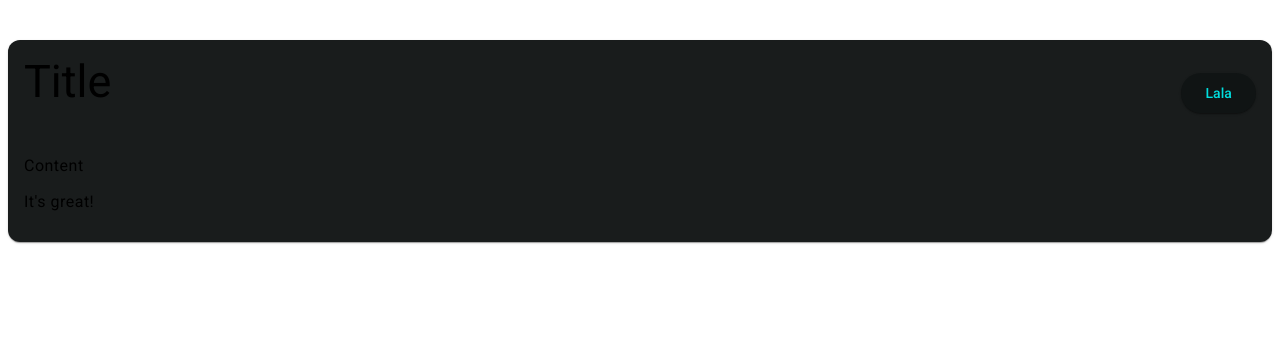
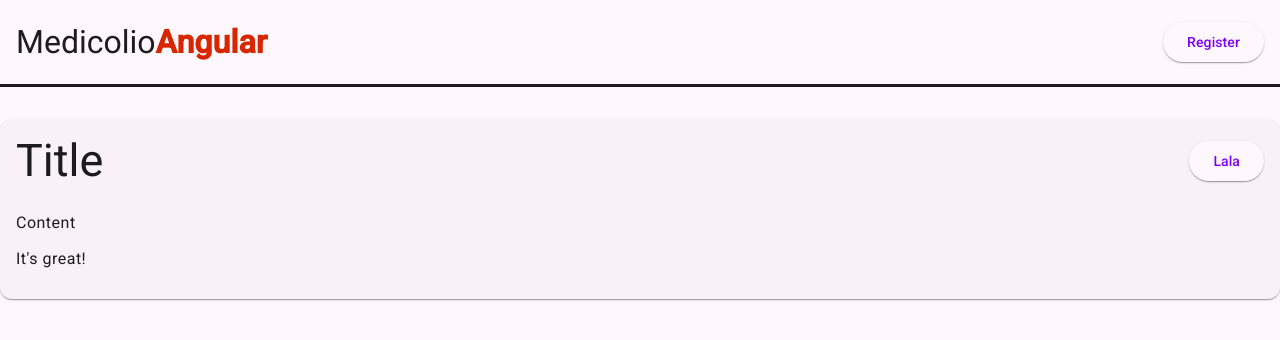
Before and after one commit to jknezevic1712/medicolio-ng, an Angular app: page / in a window 1280 px wide. Shown: the top 340 px of the page. Built offline with nearby package versions, Linux system fonts and the light colour scheme.

Commit message:
App layout fixed.

```diff
--- a/src/app/app.component.html
+++ b/src/app/app.component.html
@@ -1,6 +1,4 @@
-<main>
-  <!-- <router-outlet /> -->
-
+<the-layout>
   <section class="homepage">
     <base-card>
       <div header class="homepage-card-header">
@@ -14,4 +12,4 @@
       </div>
     </base-card>
   </section>
-</main>
+</the-layout>
--- a/src/app/app.routes.ts
+++ b/src/app/app.routes.ts
@@ -1,22 +1,17 @@
 import { Routes } from '@angular/router';
 // components
-import { LayoutComponent } from '@/components/layout/layout.component';
-import { AppComponent } from './app.component';
 import { PageNotFoundComponent } from './page-not-found/page-not-found.component';
 
 export const routes: Routes = [
   {
     path: '',
-    component: LayoutComponent,
-    children: [
-      {
-        path: '',
-        component: AppComponent,
-      },
-      {
-        path: '**',
-        component: PageNotFoundComponent,
-      },
-    ],
+    loadComponent: () => import('./app.component').then((m) => m.AppComponent),
+  },
+  {
+    path: '**',
+    loadComponent: () =>
+      import('./page-not-found/page-not-found.component').then(
+        (m) => m.PageNotFoundComponent
+      ),
   },
 ];
--- a/src/components/layout/layout.component.html
+++ b/src/components/layout/layout.component.html
@@ -1,5 +1,5 @@
 <main>
   <the-header />
 
-  <router-outlet />
+  <ng-content />
 </main>
```
Also changed, not shown: src/app/app.component.ts (+7 -1 lines).
